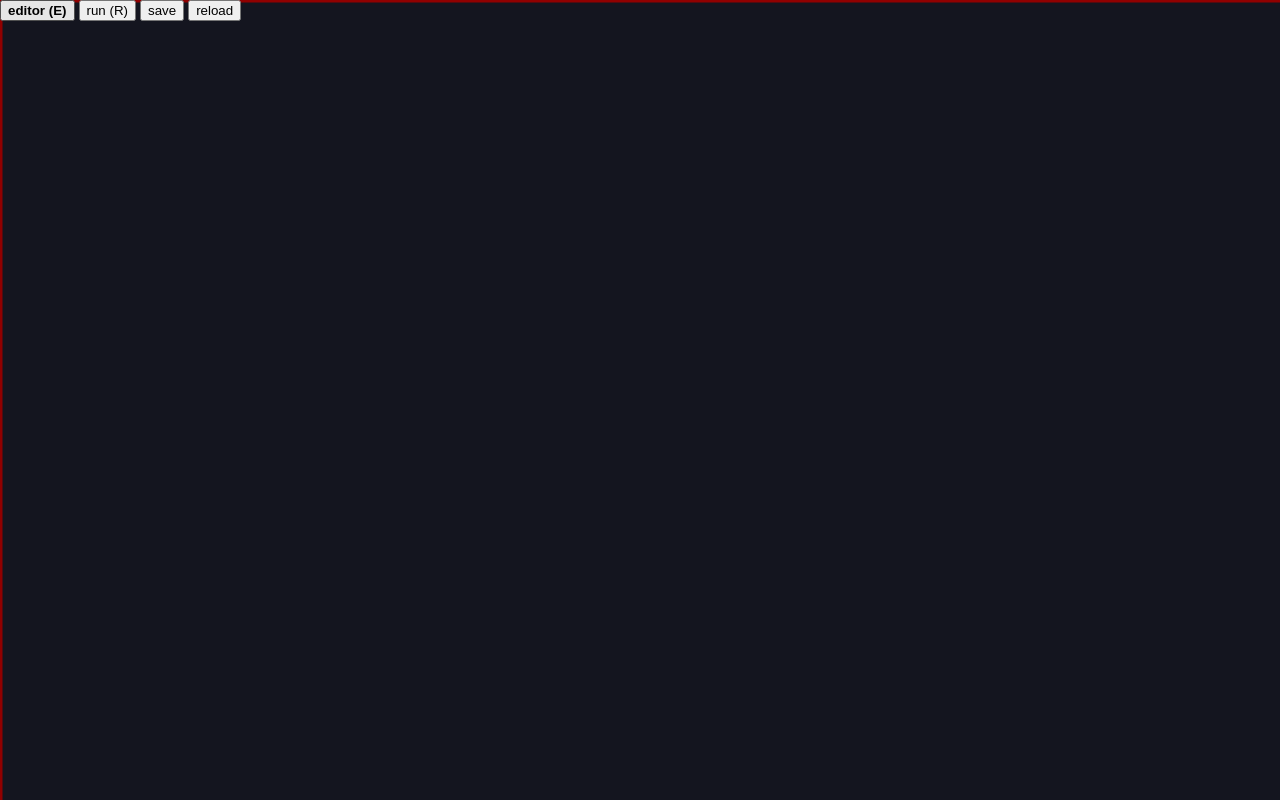
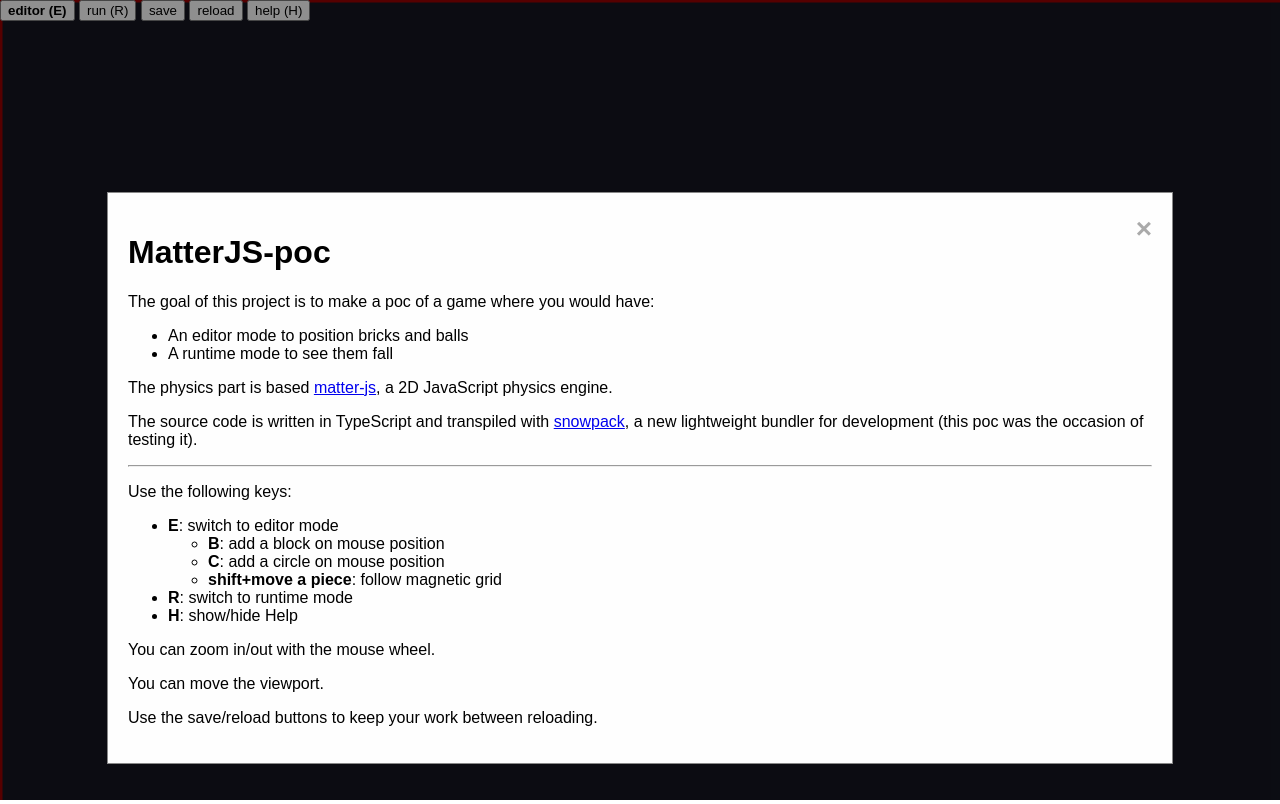
Before and after one commit to topheman/matterjs-poc, a website with bundled scripts: page public/index.html in a window 1280 px wide. Built offline with nearby package versions, Linux system fonts and the light colour scheme.

Commit message:
feat(help): add help

```diff
--- a/public/index.css
+++ b/public/index.css
@@ -2,6 +2,7 @@
   margin: 0;
   padding: 0;
   overflow: hidden;
+  font-family: Arial, Helvetica, sans-serif;
 }
 
 .buttons {
@@ -13,3 +14,40 @@
 .buttons button.active {
   font-weight: bold;
 }
+
+/* The Modal (background) */
+.help-modal {
+  /* display: none; */
+  position: fixed; /* Stay in place */
+  z-index: 1; /* Sit on top */
+  left: 0;
+  top: 0;
+  width: 100%; /* Full width */
+  height: 100%; /* Full height */
+  overflow: auto; /* Enable scroll if needed */
+  background-color: rgb(0, 0, 0); /* Fallback color */
+  background-color: rgba(0, 0, 0, 0.4); /* Black w/ opacity */
+}
+
+/* Modal Content/Box */
+.help-modal-content {
+  background-color: #fefefe;
+  margin: 15% auto; /* 15% from the top and centered */
+  padding: 20px;
+  border: 1px solid #888;
+  width: 80%; /* Could be more or less, depending on screen size */
+}
+/* The Close Button */
+.close {
+  color: #aaa;
+  float: right;
+  font-size: 28px;
+  font-weight: bold;
+}
+
+.close:hover,
+.close:focus {
+  color: black;
+  text-decoration: none;
+  cursor: pointer;
+}
--- a/public/index.html
+++ b/public/index.html
@@ -14,8 +14,50 @@
       <button id="runtime-mode" aria-keyshortcuts="R">run (R)</button>
       <button id="save">save</button>
       <button id="reload">reload</button>
+      <button id="help">help (H)</button>
     </div>
     <div id="root"></div>
+    <div class="help-modal" id="help-modal">
+      <div class="help-modal-content">
+        <span class="close" id="close-btn">&times;</span>
+        <h1>MatterJS-poc</h1>
+        <p>
+          The goal of this project is to make a poc of a game where you would
+          have:
+        </p>
+        <ul>
+          <li>An editor mode to position bricks and balls</li>
+          <li>A runtime mode to see them fall</li>
+        </ul>
+        <p>
+          The physics part is based
+          <a href="https://brm.io/matter-js/">matter-js</a>, a 2D JavaScript
+          physics engine.
+        </p>
+        <p>
+          The source code is written in TypeScript and transpiled with
+          <a href="https://www.snowpack.dev">snowpack</a>, a new lightweight
+          bundler for development (this poc was the occasion of testing it).
+        </p>
+        <hr />
+        <p>Use the following keys:</p>
+        <ul>
+          <li>
+            <strong>E</strong>: switch to editor mode
+            <ul>
+              <li><strong>B</strong>: add a block on mouse position</li>
+              <li><strong>C</strong>: add a circle on mouse position</li>
+              <li><strong>shift+move a piece</strong>: follow magnetic grid</li>
+            </ul>
+          </li>
+          <li><strong>R</strong>: switch to runtime mode</li>
+          <li><strong>H</strong>: show/hide Help</li>
+        </ul>
+        <p>You can zoom in/out with the mouse wheel.</p>
+        <p>You can move the viewport.</p>
+        <p>Use the save/reload buttons to keep your work between reloading.</p>
+      </div>
+    </div>
     <noscript>You need to enable JavaScript to run this app.</noscript>
     <script type="module" src="/_dist_/index.js"></script>
     <!--
--- a/src/index.ts
+++ b/src/index.ts
@@ -71,7 +71,7 @@
 let mousePosition = { x: 0, y: 0 };
 
 function onKeyUp(e: KeyboardEvent) {
-  type KeyFuncMapType = 'b' | 'c' | 'e' | 'r';
+  type KeyFuncMapType = 'b' | 'c' | 'e' | 'r' | 'h';
   const keyFuncMap: { [K in KeyFuncMapType]: () => void } = {
     b: () => {
       if (gameMode === 'runtime') {
@@ -101,6 +101,7 @@
     },
     e: () => initEditortime(state),
     r: () => initRuntime(state),
+    h: () => switchHelp(),
   };
   console.log(e);
   keyFuncMap[e.key.toLocaleLowerCase() as KeyFuncMapType] &&
@@ -334,3 +335,48 @@
     ),
   });
 });
+
+/** help modal */
+
+// Get the modal
+const modalElm = document.getElementById('help-modal');
+
+// Get the button that opens the modal
+const switchHelpElm = document.getElementById('help');
+
+// Get the <span> element that closes the modal
+const closeHelpElm = document.getElementById('close-btn');
+
+function switchHelp(forceClose = false) {
+  const previousState = modalElm!.style.display;
+  if (forceClose) {
+    modalElm!.style.display = 'none';
+  }
+  modalElm!.style.display = previousState === 'none' ? 'block' : 'none';
+}
+
+window?.addEventListener(
+  'click',
+  (e) => {
+    if (e.target === modalElm) {
+      switchHelp(true);
+    }
+  },
+  false,
+);
+
+switchHelpElm?.addEventListener(
+  'click',
+  () => {
+    switchHelp();
+  },
+  false,
+);
+
+closeHelpElm?.addEventListener(
+  'click',
+  () => {
+    switchHelp(true);
+  },
+  false,
+);
```
Also changed, not shown: README.snowpack.md (added, +24 -0 lines), README.md.
